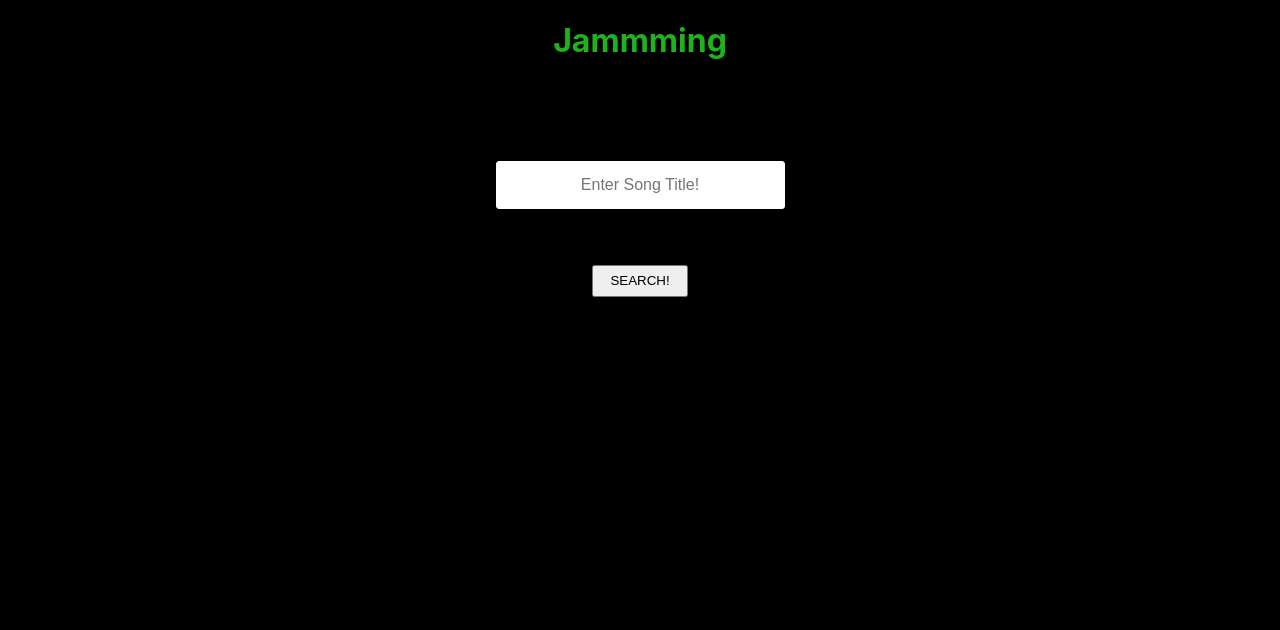
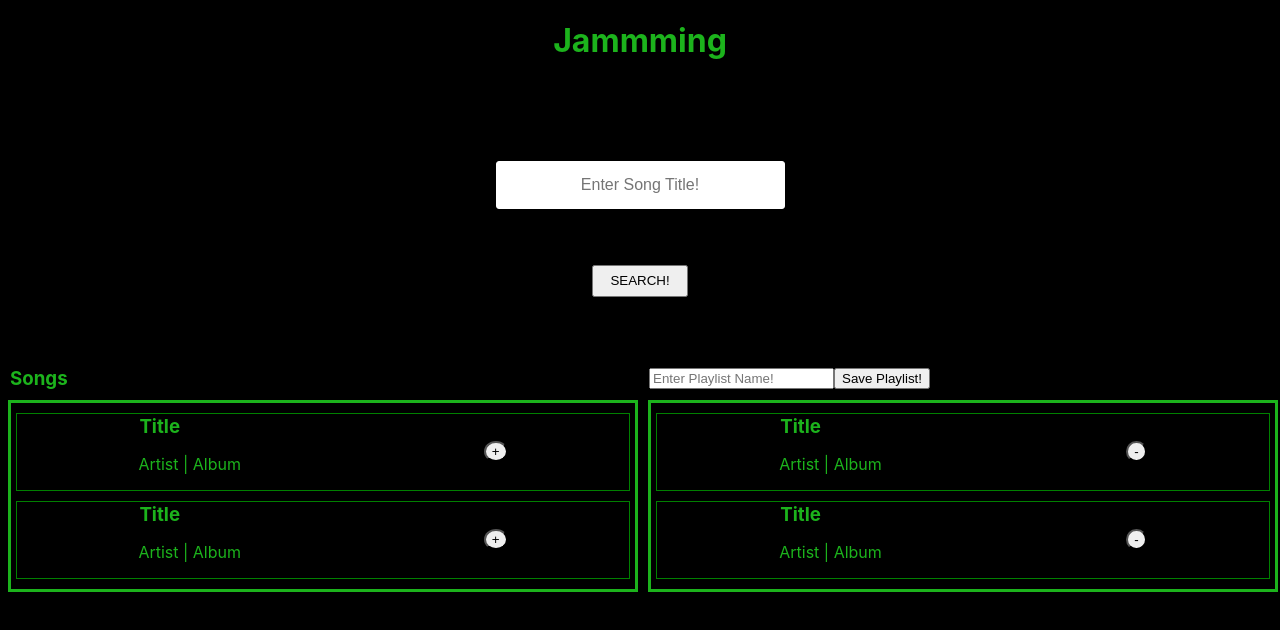
Before and after one commit to Jackwa03/jammming, a React (Create React App) app: page / in a window 1280 px wide. Shown: the top 630 px of the page. Built offline with nearby package versions, Linux system fonts and the light colour scheme.

Commit message:
made a bit prettier, fixed track designs

```diff
--- a/src/App/App.css
+++ b/src/App/App.css
@@ -2,4 +2,35 @@ body {
   background-color: black;
   color: rgb(28, 179, 28);
   text-align: center;
-};
+}
+
+.container {
+  display: flex;
+  width: 100%;
+  justify-content: center;
+
+}
+
+.Title {
+  display: flex;
+  justify-content: left;
+  margin: 1px;
+  height: 40px;
+  align-items: center;
+}
+
+h3 {
+  margin: 1px;
+  display: flex;
+}
+
+.box {
+  width: 50%;
+  margin: 8px;
+}
+
+.container-box {
+  width: 100%;
+  border: solid 3px rgb(28, 179, 28);
+
+}
--- a/src/App/App.js
+++ b/src/App/App.js
@@ -1,7 +1,42 @@
 import './App.css';
 import SearchBar from '../SearchBar/SearchBar'
+import Playlist from '../Playlist/Playlist'
+import SearchResult from '../SearchResults/SearchResults'
+import React, {useState, useEffect} from 'react'
 
 function App() {
+
+
+//Example search
+
+const [searchResult, setSearchResult] = useState([]);
+
+const search = useEffect(() => {
+  setSearchResult([{
+    id: 1,
+    name: 'Song 1',
+    Artist: 'Artist 1',
+    Album: 'Album 1'
+  },
+  {
+    id: 4,
+    name: 'Song 4',
+    Artist: 'Artist 4',
+    Album: 'Album 4'
+  },
+  {
+    id: 3,
+    name: 'Song 3',
+    Artist: 'Artist 3',
+    Album: 'Album 3'
+  },
+  {
+    id: 2,
+    name: 'Song 2',
+    Artist: 'Artist 2',
+    Album: 'Album 2'
+  }])
+}, [])
 
 //Stuff here when
 
@@ -10,7 +45,12 @@ function App() {
     <div>
        <h1>Jammming</h1>
       <div className='App'>
-        <SearchBar />
+        <SearchBar onSearch = {search}/>
+        <div className = 'container'>
+          <SearchResult searchResult = {searchResult}/>
+          <Playlist />
+        </div>
+
       </div>
     </div>
 
--- a/src/Playlist/Playlist.css
+++ b/src/Playlist/Playlist.css
@@ -0,0 +1,7 @@
+Button:active {
+    color: green;
+}
+
+Button:hover {
+    background-color: rgba(108, 65, 233, .7);
+}
--- a/src/Playlist/Playlist.js
+++ b/src/Playlist/Playlist.js
@@ -0,0 +1,21 @@
+import './Playlist.css'
+import Tracklist from '../Tracklist/Tracklist'
+
+function Playlist (props) {
+
+
+    return (
+        <div className='box'>
+            <div className='Title'>
+                <input placeholder= 'Enter Playlist Name!'></input>
+                <button>Save Playlist!</button>
+            </div>
+            <div className='container-box'>
+                <Tracklist isRemoval = {true}/>
+            </div>
+        </div>
+
+    )
+}
+
+export default Playlist
--- a/src/SearchBar/SearchBar.css
+++ b/src/SearchBar/SearchBar.css
@@ -3,7 +3,7 @@
     align-items: center;
     flex-direction: column;
     padding-top: 4.94rem;
-    margin-bottom: 6.33rem;
+    margin-bottom: 3.33rem;
 
 }
 
@@ -13,18 +13,20 @@
     height: 2rem;
 }
 
+.SearchButton:active {
+    color: green;
+}
+
 .SearchButton:hover {
     background-color: rgba(108, 65, 233, .7);
-
 }
 
 .SearchBar input {
     width: 287px;
+    text-align: center;
+    font-size: 1rem;
     padding: .88rem 0;
     border: 1px solid #fff;
     border-radius: 3px;
     margin-bottom: 2.22rem;
-    color: #01f0c3f;
-    text-align: center;
-    font-size: 1rem;
 }
--- a/src/SearchBar/SearchBar.js
+++ b/src/SearchBar/SearchBar.js
@@ -1,15 +1,16 @@
-import React, { useState } from 'react';
+import React, { useState, useEffect } from 'react';
 
 import './SearchBar.css';
 
 
-function SearchBar () {
+function SearchBar (props) {
 
     const [term, setTerm] = useState('hi');
 
     const handleTermChange = (e) => {
         setTerm(e.target.value)
     }
+
 
     return (
         <div className= 'SearchBar'>
--- a/src/SearchResults/SearchResults.js
+++ b/src/SearchResults/SearchResults.js
@@ -1,16 +1,20 @@
 
+import './SearchResults.css'
+import Tracklist from '../Tracklist/Tracklist'
 
-
-
-
-function SearchResults () {
+function SearchResults (props) {
 
 
 
 
     return (
-        <div className = 'Search-Result'>
-
+        <div className = 'box'>
+            <div className='Title'>
+                <h3>Songs</h3>
+            </div>
+            <div className = 'container-box'>
+                <Tracklist tracks = {props.searchResult}/>
+            </div>
         </div>
     )
 
--- a/src/Track/Track.css
+++ b/src/Track/Track.css
@@ -0,0 +1,15 @@
+.Track button {
+    border-radius: 50%;
+
+}
+
+.Track {
+    display: flex;
+    justify-content: space-around;
+    align-items: center;
+    margin-top: 10px;
+    margin-bottom: 10px;
+    margin-left: 5px;
+    margin-right: 5px;
+    border: solid 1px green;
+}
--- a/src/Track/Track.js
+++ b/src/Track/Track.js
@@ -0,0 +1,35 @@
+import './Track.css'
+
+function Track (props) {
+
+    const renderAction = () => {
+
+        if (props.isRemoval) {
+            return (
+                <button className='Track-Action'>
+                    -
+                </button>
+            )
+        }
+
+        return (
+            <button className='Track-Action'>
+                +
+            </button>
+        )
+    }
+
+    return (
+        <div className = 'Track'>
+           <div className='Track-info'>
+                <h3>Title</h3>
+                <p>
+                    Artist | Album
+                </p>
+           </div>
+           {renderAction()}
+        </div>
+    )
+};
+
+export default Track
--- a/src/Tracklist/Tracklist.js
+++ b/src/Tracklist/Tracklist.js
@@ -0,0 +1,17 @@
+import './Tracklist.css'
+import Track from '../Track/Track'
+
+function Tracklist (props) {
+    return (
+     <div className = 'Tracklist'>
+
+        <Track isRemoval = {props.isRemoval} />
+        <Track isRemoval = {props.isRemoval} />
+     </div>
+
+
+
+    )
+};
+
+export default Tracklist
```
